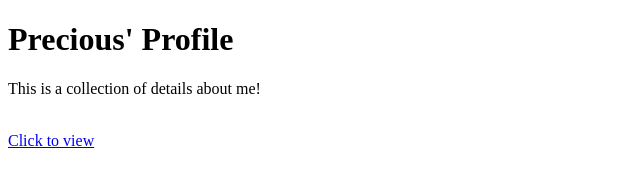
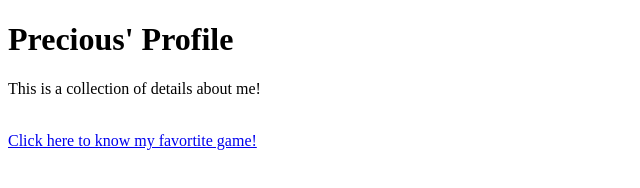
Before and after one commit to Pr4sus/Potassium-Lab2-Guipo, a plain HTML site: page index.html in a window 1280 px wide. Shown: the whole page, without its empty margins (0-640 px from the left). Drawn offline with Linux system fonts and the light colour scheme.

Commit message:
Update index.html

```diff
--- a/index.html
+++ b/index.html
@@ -12,6 +12,6 @@
 	<body>
 		<h1>Precious' Profile</h1>
 		<p>This is a collection of details about me!</p>
-		<a href = games.html><br> Click to view </a>
+		<a href = games.html><br> Click here to know my favortite game! </a>
 	</body>
 </html>
```
